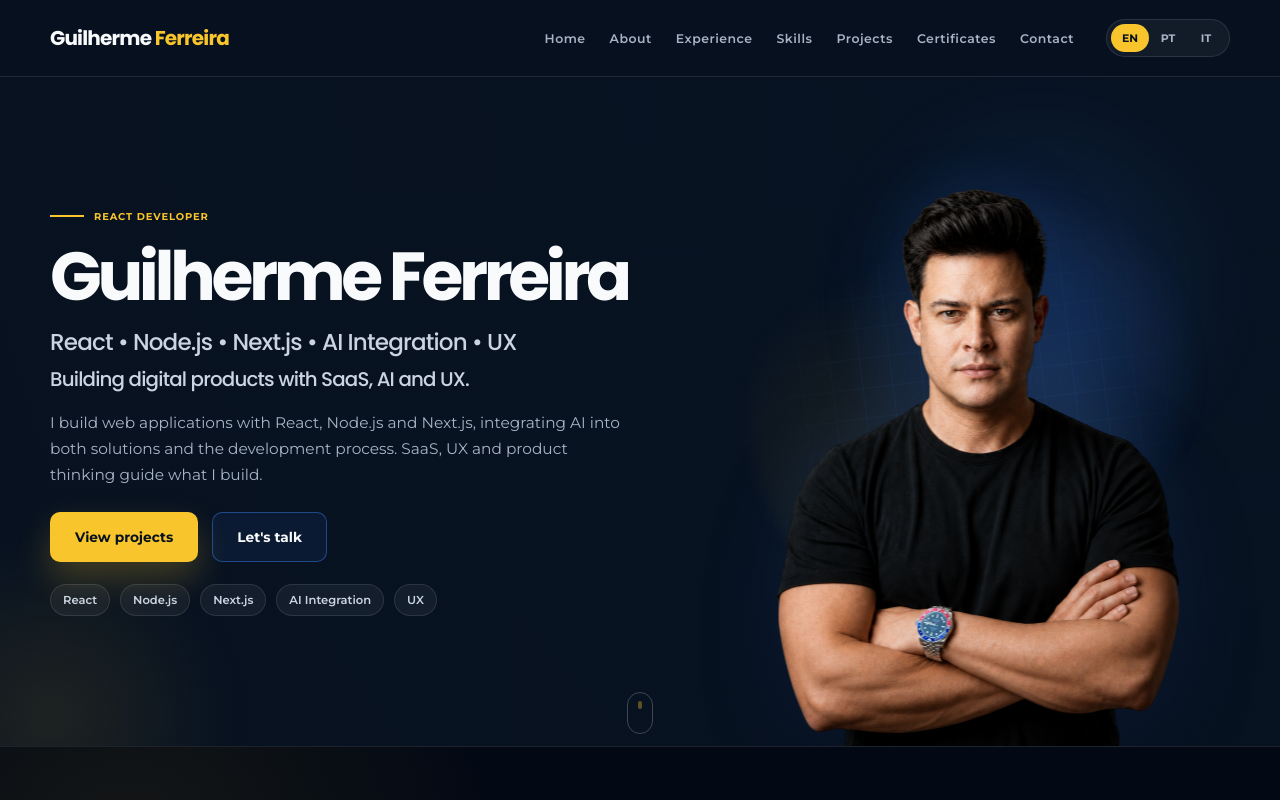
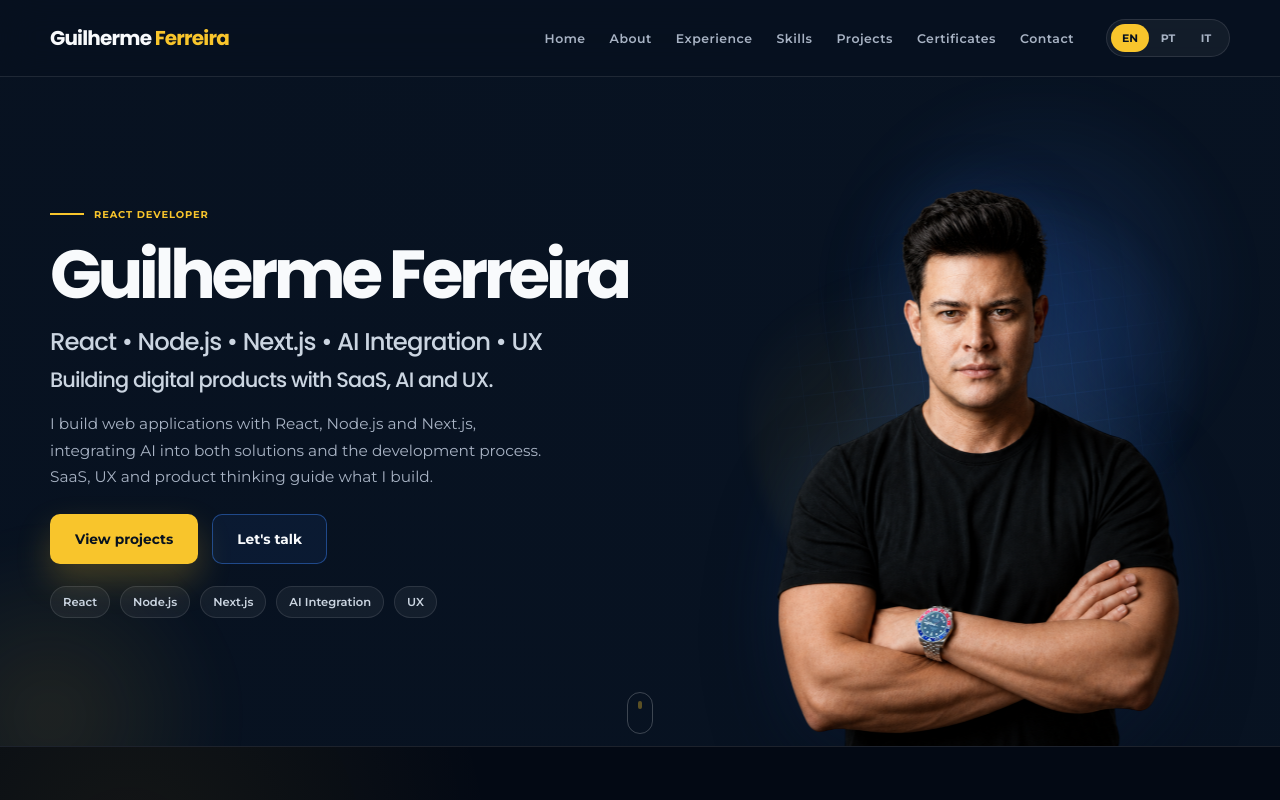
Before and after one commit to fsgui89/portfolio-guilherme-ferreira, a React (Vite) app: page / in a window 1280 px wide. Shown: the top 800 px of the page. Built offline with nearby package versions, Linux system fonts and the light colour scheme.

Commit message:
Align multilingual hero paragraph lines and slightly enlarge subtitles

```diff
--- a/src/App.tsx
+++ b/src/App.tsx
@@ -461,7 +461,7 @@ const translations = {
     heroKicker: "React Developer",
     heroName: "Guilherme Ferreira",
     heroTitle: ["React • Node.js • Next.js • AI Integration • UX", "Building digital products with SaaS, AI and UX."],
-    heroDescription: "I build web applications with React, Node.js and Next.js, integrating AI into both solutions and the development process. SaaS, UX and product thinking guide what I build.",
+    heroDescription: ["I build web applications with React, Node.js and Next.js,","integrating AI into both solutions and the development process.","SaaS, UX and product thinking guide what I build."],
     viewProjects: "View projects",
     contactMe: "Let's talk",
     aboutEyebrow: "About",
@@ -600,7 +600,7 @@ const translations = {
     heroKicker: "Desenvolvedor React",
     heroName: "Guilherme Ferreira",
     heroTitle: ["React • Node.js • Next.js • Integração de IA • UX", "Construindo produtos digitais com SaaS, IA e UX."],
-    heroDescription: "Desenvolvo aplicações web com React, Node.js e Next.js, integrando IA às soluções e ao desenvolvimento. SaaS, UX e visão de produto orientam o que construo.",
+    heroDescription: ["Desenvolvo aplicações web com React, Node.js e Next.js,","integrando IA às soluções e ao desenvolvimento.","SaaS, UX e visão de produto orientam o que construo."],
     viewProjects: "Ver projetos",
     contactMe: "Vamos conversar",
     aboutEyebrow: "Sobre",
@@ -740,7 +740,7 @@ const translations = {
     heroKicker: "Sviluppatore React",
     heroName: "Guilherme Ferreira",
     heroTitle: ["React • Node.js • Next.js • Integrazione AI • UX", "Creo prodotti digitali con SaaS, IA e UX."],
-    heroDescription: "Sviluppo applicazioni web con React, Node.js e Next.js, integrando l’IA nelle soluzioni e nel processo di sviluppo. SaaS, UX e visione di prodotto guidano ciò che costruisco.",
+    heroDescription: ["Sviluppo applicazioni web con React, Node.js e Next.js,","integrando l’IA nelle soluzioni e nel processo di sviluppo.","SaaS, UX e visione di prodotto guidano ciò che costruisco."],
     viewProjects: "Vedi progetti",
     contactMe: "Parliamo",
     aboutEyebrow: "Chi sono",
@@ -1110,7 +1110,11 @@ function App() {
                 ))}
               </h2>
 
-              <p className="hero-description">{copy.heroDescription}</p>
+              <p className="hero-description">
+                {copy.heroDescription.map((line) => (
+                  <span key={line}>{line}{" "}</span>
+                ))}
+              </p>
 
               <div className="hero-actions">
                 <a className="button button-primary" href="#projects">
--- a/src/index.css
+++ b/src/index.css
@@ -253,7 +253,7 @@ button {
   margin-top: 24px;
   color: #cbd5e1;
   font-family: "Poppins", sans-serif;
-  font-size: clamp(1.2rem, 1.85vw, 1.65rem);
+  font-size: clamp(1.25rem, 1.95vw, 1.75rem);
   font-weight: 500;
   line-height: 1.25;
   letter-spacing: -0.035em;
@@ -269,6 +269,10 @@ button {
 }
 
 @media (min-width: 901px) {
+  .hero-description span {
+    display: block;
+  }
+
   .hero-title span {
     white-space: nowrap;
   }
@@ -533,7 +537,7 @@ button {
   }
 
   .hero h2 {
-    font-size: 1.2rem;
+    font-size: 1.25rem;
   }
 
   .hero-actions {
@@ -1173,7 +1177,7 @@ button {
   .hero h2 {
     max-width: 660px;
     margin-top: 18px;
-    font-size: clamp(1.2rem, 1.8vw, 1.65rem);
+    font-size: clamp(1.25rem, 1.9vw, 1.75rem);
   }
 
   .hero-description {
```
